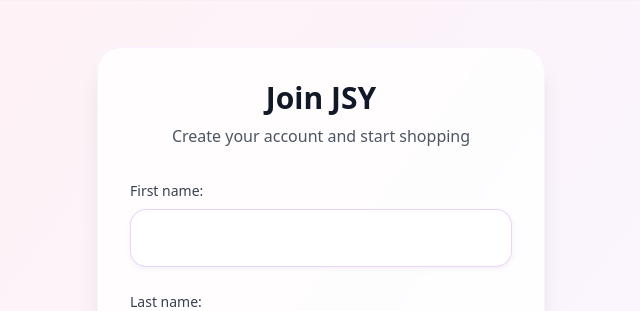
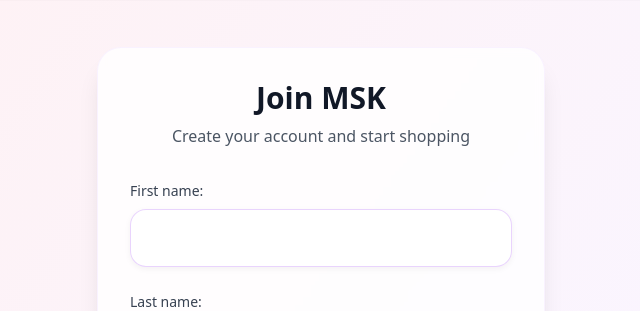
Before and after one commit to Musthak2004/django-ecommerce-api, a Django app: page /accounts/signup/ in a window 1280 px wide. Shown: the part 65-376 px from the top of the page, without its empty margins (319-959 px from the left). Run offline with Django 5.2, Linux system fonts and the light colour scheme; some libraries are stand-ins or nearby versions.

Commit message:
initial commit

```diff
--- a/templates/registration/login.html
+++ b/templates/registration/login.html
@@ -1,6 +1,6 @@
 {% extends "base.html" %}
 <!--                         -->
-{% block title %}JSY - Log In{% endblock %}
+{% block title %}MSK - Log In{% endblock %}
 <!--                        -->
 
 {% block content %}
@@ -15,7 +15,7 @@
     >
       <div class="text-center mb-8">
         <h2 class="text-3xl font-bold text-gray-900">Welcome Back</h2>
-        <p class="mt-2 text-gray-600">Log in to your JSY account</p>
+        <p class="mt-2 text-gray-600">Log in to your MSK account</p>
       </div>
 
       <form method="post" class="mt-8 space-y-6">
--- a/templates/registration/signup.html
+++ b/templates/registration/signup.html
@@ -1,6 +1,6 @@
 {% extends "base.html" %}
 <!--                       -->
-{% block title %}JSY - Sign Up{% endblock %}
+{% block title %}MSK - Sign Up{% endblock %}
 <!--                              -->
 
 {% block content %}
@@ -14,7 +14,7 @@
       class="bg-white/80 backdrop-blur-sm shadow-xl rounded-3xl p-8 border border-purple-100/50"
     >
       <div class="text-center mb-8">
-        <h2 class="text-3xl font-bold text-gray-900">Join JSY</h2>
+        <h2 class="text-3xl font-bold text-gray-900">Join MSK</h2>
         <p class="mt-2 text-gray-600">Create your account and start shopping</p>
       </div>
 
```
